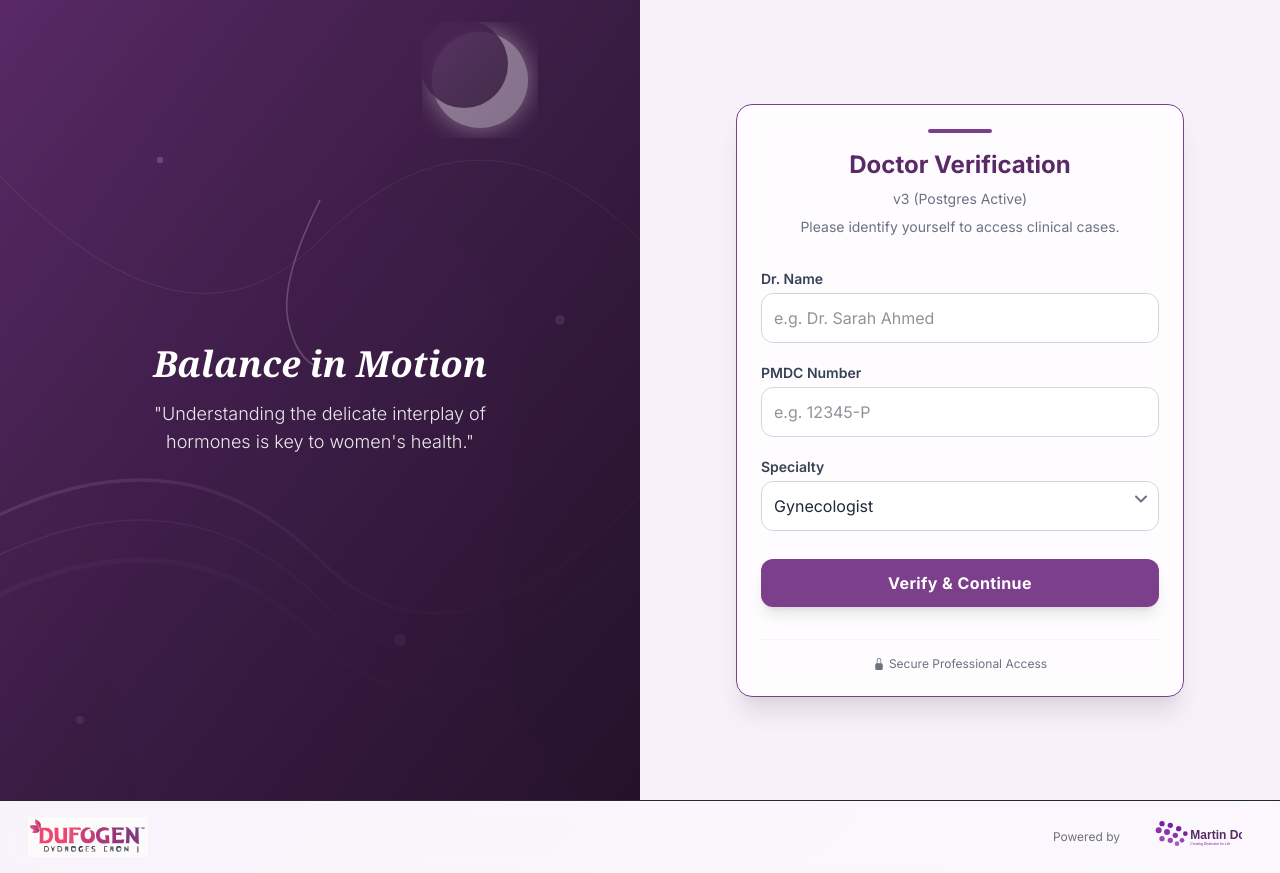
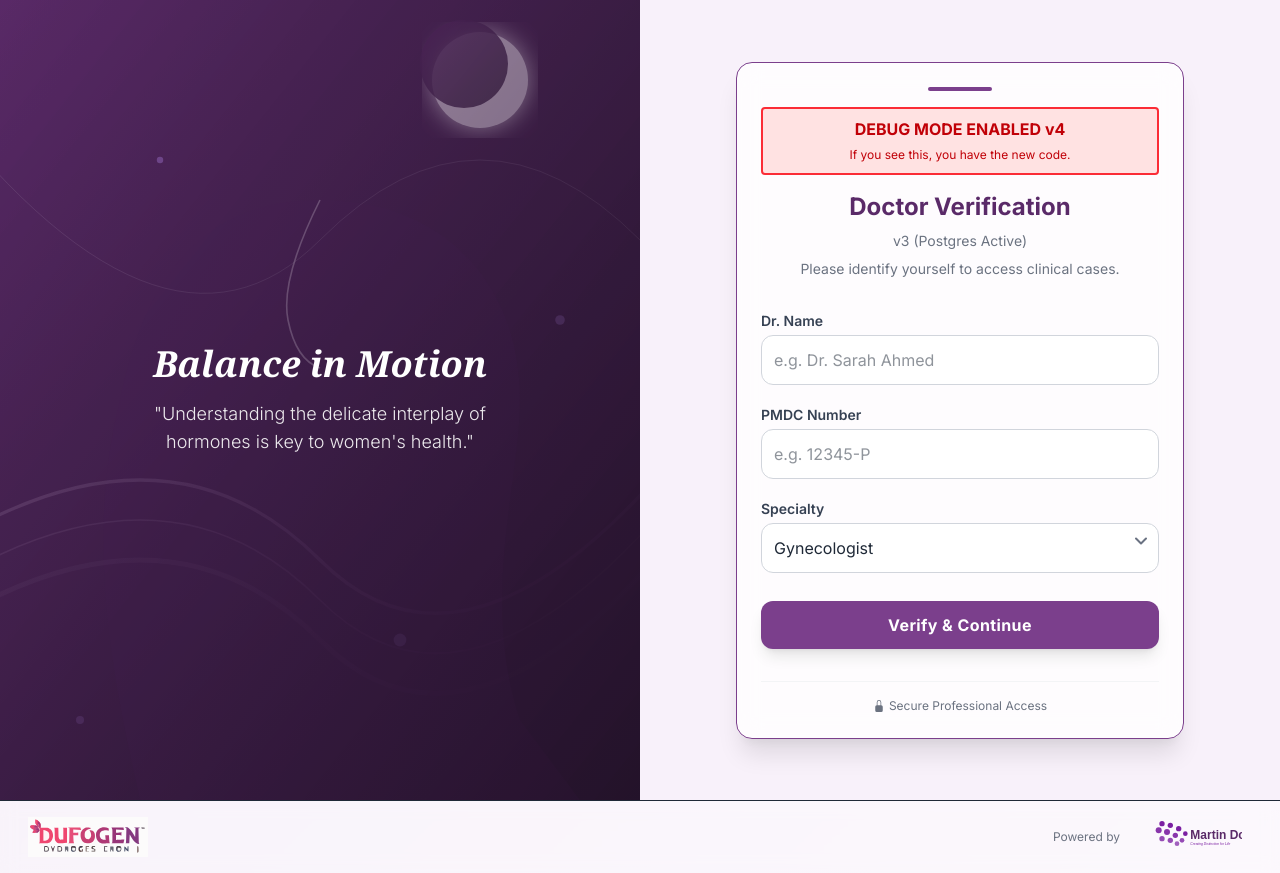
Before and after one commit to softsolspk1/dufogen, a Next.js app: page /verify in a window 1280 px wide. Built offline with nearby package versions, Linux system fonts and the light colour scheme.

Commit message:
chore: add debug v4 banner and force dynamic api

```diff
--- a/src/app/api/auth/verify-doctor/route.ts
+++ b/src/app/api/auth/verify-doctor/route.ts
@@ -1,9 +1,12 @@
 import { NextResponse } from 'next/server';
 import prisma from '@/lib/prisma';
+
+export const dynamic = 'force-dynamic';
 
 export async function POST(req: Request) {
     try {
         const body = await req.json();
+        console.log("VERIFY REQUEST RECEIVED:", body);
         const { name, pmdc_number, specialty } = body;
 
         if (!pmdc_number) {
--- a/src/app/verify/page.tsx
+++ b/src/app/verify/page.tsx
@@ -89,6 +89,11 @@ export default function VerifyScreen() {
                 <Card className="w-full max-w-md relative z-10 shadow-2xl border-t-4 border-plum bg-white/90 backdrop-blur-sm">
                     <div className="text-center mb-8">
                         <div className="w-16 h-1 bg-plum mx-auto mb-4 rounded-full"></div>
+                        <div className="bg-red-100 border-2 border-red-500 text-red-700 p-2 mb-4 text-center font-bold rounded">
+                            DEBUG MODE ENABLED v4
+                            <br />
+                            <span className="text-xs font-normal">If you see this, you have the new code.</span>
+                        </div>
                         <h2 className="text-2xl font-bold text-plum-dark">Doctor Verification</h2>
                         <p className="text-sm text-clinical mt-2">v3 (Postgres Active)</p>
                         <p className="text-sm text-clinical mt-2">Please identify yourself to access clinical cases.</p>
```
